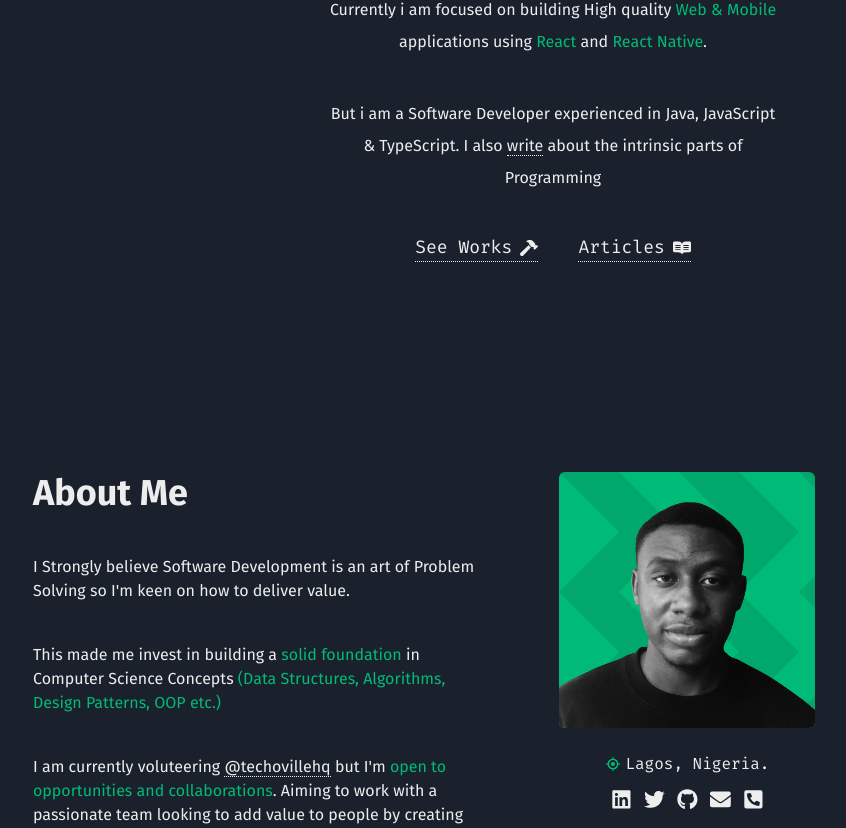
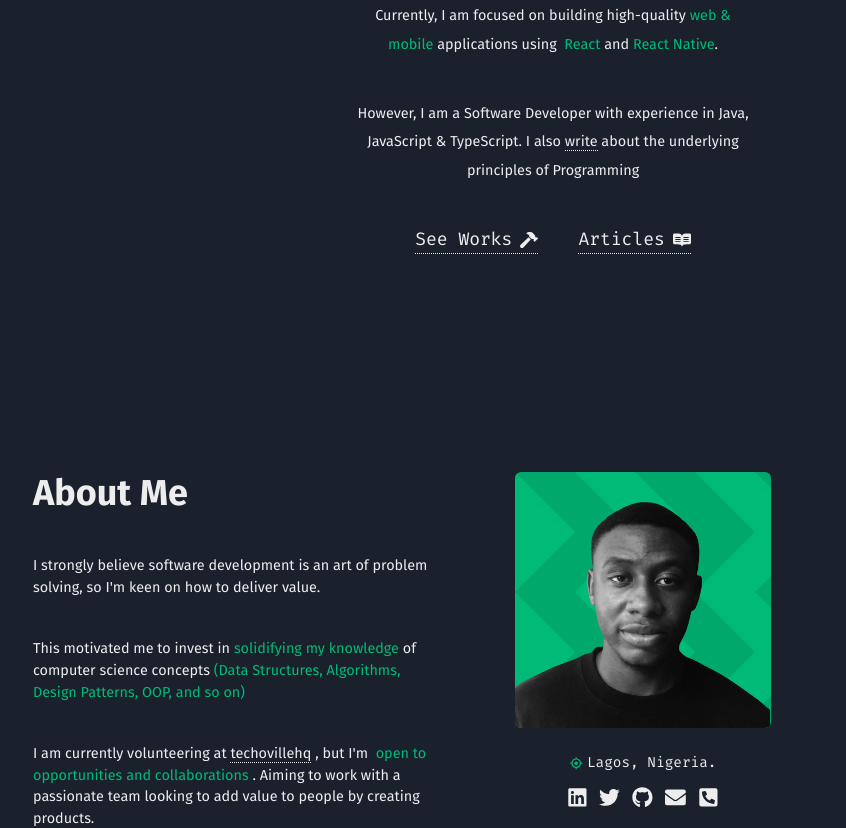
Before and after one commit to israeljuri/israeljuri, a React (Vite) app: page / in a window 1280 px wide. Shown: the part 368-1196 px from the top of the page, without its empty margins (87-933 px from the left). Built offline with nearby package versions, Linux system fonts and the light colour scheme.

Commit message:
Paraphrase words

```diff
--- a/src/components/common/about.jsx
+++ b/src/components/common/about.jsx
@@ -32,25 +32,22 @@ const About = () => {
           <Flex order={{ base: 2, md: 1 }} gap="10" direction="column">
             <Heading size="xl">About Me</Heading>
             <Text maxW="50ch" lineHeight="1.5">
-              I Strongly believe Software Development is an art of Problem
-              Solving so I'm keen on how to deliver value.
+              I strongly believe software development is an art of problem
+              solving, so I'm keen on how to deliver value.
             </Text>
             <Text maxW="50ch" lineHeight="1.5">
-              This made me invest in building a{" "}
-              <ColorText>solid foundation</ColorText> in Computer Science
-              Concepts{" "}
+              This motivated me to invest in{" "}
+              <ColorText>solidifying my knowledge</ColorText> of computer
+              science concepts{" "}
               <ColorText>
-                (Data Structures, Algorithms, Design Patterns, OOP etc.)
+                (Data Structures, Algorithms, Design Patterns, OOP, and so on)
               </ColorText>{" "}
             </Text>
             <Text maxW="50ch" lineHeight="1.5">
-              I am currently voluteering{" "}
-              <LinkText
-                label="@techovillehq"
-                path="https://technovillehq.com"
-              />{" "}
-              but I'm{" "}
-              <ColorText>open to opportunities and collaborations</ColorText>.
+              I am currently volunteering at{" "}
+              <LinkText label="techovillehq" path="https://technovillehq.com" />{" "}
+              , but I'm {" "}
+              <ColorText>open to opportunities and collaborations </ColorText>.
               Aiming to work with a passionate team looking to add value to
               people by creating products.
             </Text>
--- a/src/components/common/hero.jsx
+++ b/src/components/common/hero.jsx
@@ -46,16 +46,17 @@ const Hero = () => {
               </Flex>
 
               <Text lineHeight="2" maxW="50ch">
-                Currently i am focused on building High quality{" "}
-                <ColorText>Web & Mobile</ColorText> applications using{" "}
+                Currently, I am focused on building high-quality{" "}
+                <ColorText>web & mobile</ColorText> applications using {" "}
                 <ColorText>React</ColorText> and{" "}
                 <ColorText>React Native</ColorText>.
               </Text>
 
               <Text lineHeight="2" maxW="50ch">
-                But i am a Software Developer experienced in Java, JavaScript &
-                TypeScript. I also <LinkText label="write" path="/articles" />{" "}
-                about the intrinsic parts of Programming
+                However, I am a Software Developer with experience in Java,
+                JavaScript & TypeScript. I also{" "}
+                <LinkText label="write" path="/articles" /> about the underlying
+                principles of Programming
               </Text>
             </Flex>
 
--- a/src/theme.js
+++ b/src/theme.js
@@ -24,6 +24,7 @@ const styles = {
   global: {
     body: {
       scrollBehavior: "smooth",
+      fontSize: "90%",
     },
     "body::-webkit-scrollbar": {
       width: ".3rem",
```
